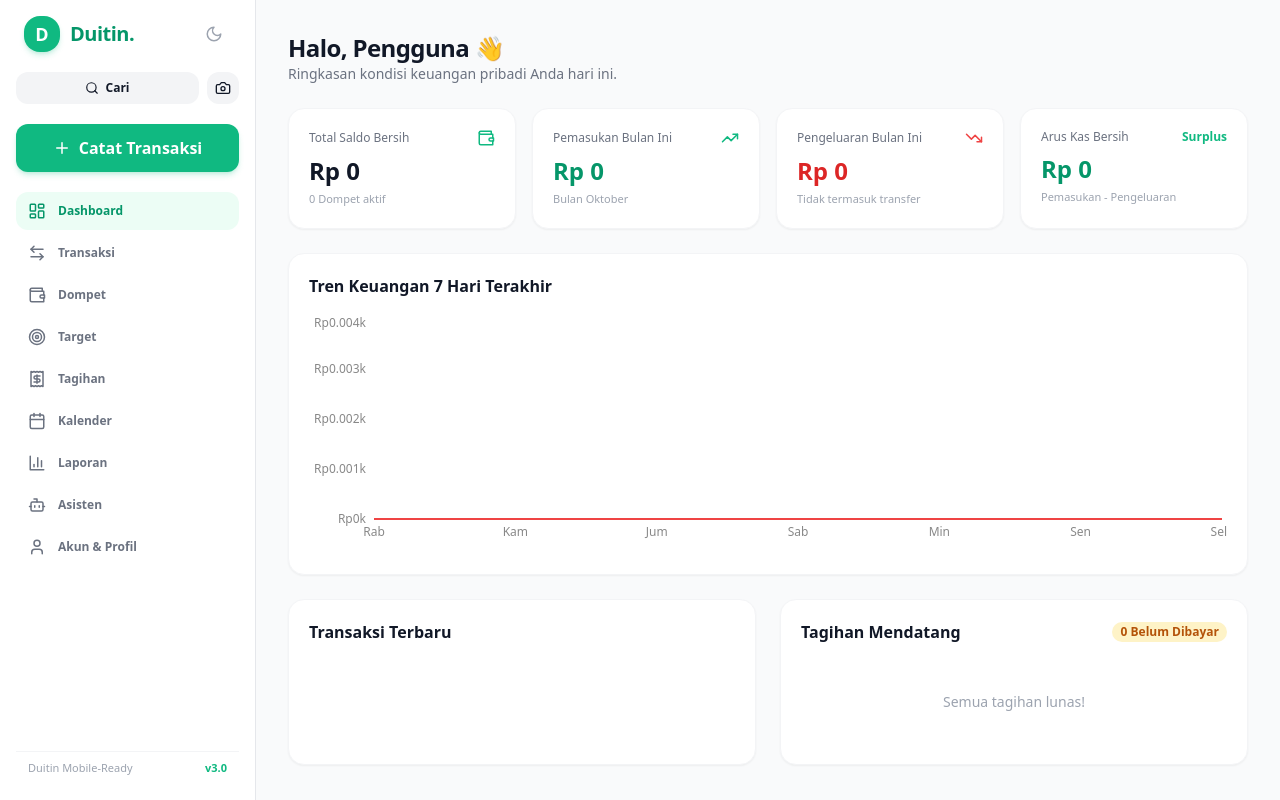
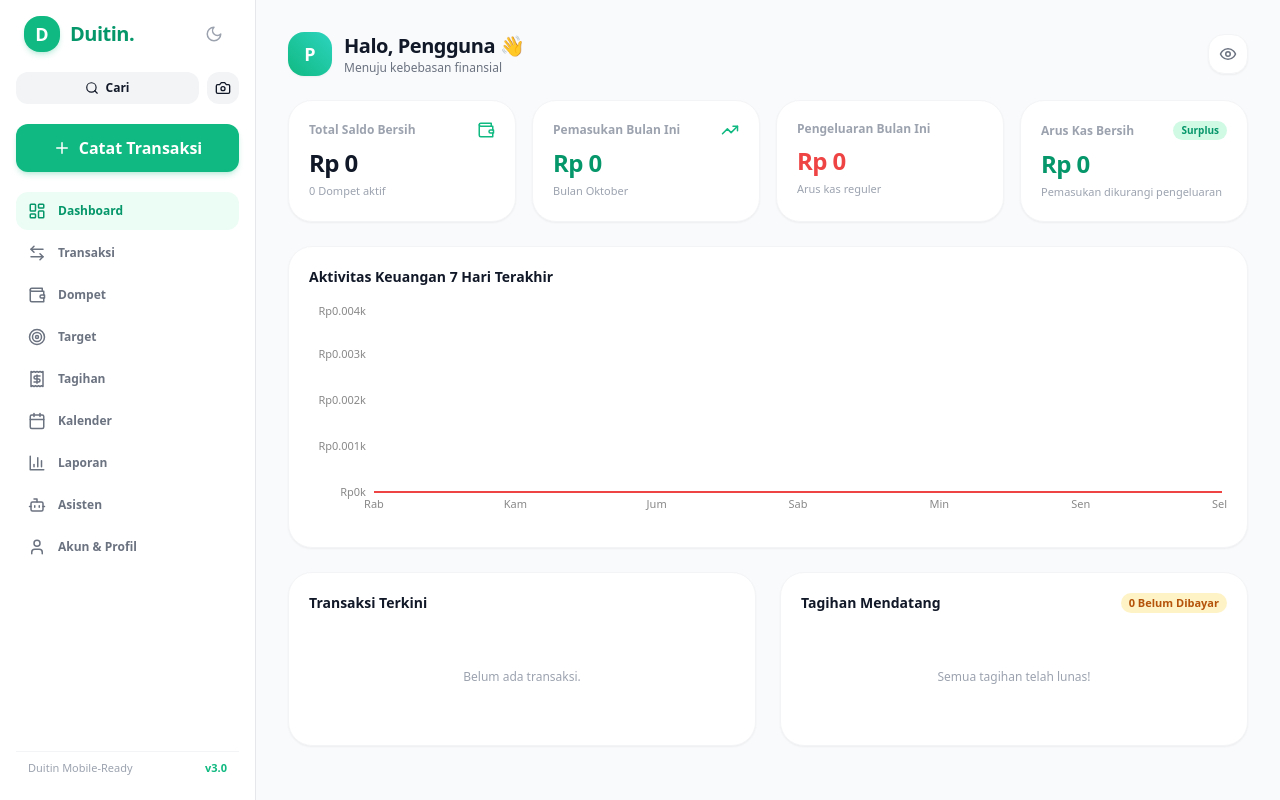
Before and after one commit to ridz883/duitin-, a React (Vite) app: page / in a window 1280 px wide. Built offline with nearby package versions, Linux system fonts and the light colour scheme.

Commit message:
Enhance Dashboard with balance toggle and UI updates
Added functionality to toggle balance visibility and updated related UI components. Improved date handling and enhanced transaction and bill display.

```diff
--- a/src/pages/Dashboard.jsx
+++ b/src/pages/Dashboard.jsx
@@ -6,32 +6,49 @@ import {
   ArrowUpRight,
   ArrowDownLeft,
   Wallet,
-  AlertCircle
+  AlertCircle,
+  Eye,
+  EyeOff
 } from 'lucide-react';
 import { AreaChart, Area, XAxis, YAxis, Tooltip, ResponsiveContainer } from 'recharts';
 
 export default function Dashboard() {
-  const { data, balances } = useContext(DuitinContext);
+  const { data, balances, toggleHideBalance } = useContext(DuitinContext);
 
   const totalBalance = Object.values(balances).reduce((a, b) => a + b, 0);
 
-  const currentMonth = new Date().getMonth() + 1;
-  const currentYear = new Date().getFullYear();
+  const now = new Date();
+  const currentMonth = now.getMonth() + 1;
+  const currentYear = now.getFullYear();
+  const lastMonth = currentMonth === 1 ? 12 : currentMonth - 1;
+  const lastMonthYear = currentMonth === 1 ? currentYear - 1 : currentYear;
 
   let totalIncome = 0;
   let totalExpense = 0;
+  let lastMonthExpense = 0;
 
   data.transactions.forEach(tx => {
     const d = new Date(tx.date);
-    if (d.getMonth() + 1 === currentMonth && d.getFullYear() === currentYear) {
+    const m = d.getMonth() + 1;
+    const y = d.getFullYear();
+
+    if (m === currentMonth && y === currentYear) {
       if (tx.type === 'income') totalIncome += Number(tx.amount);
       if (tx.type === 'expense') totalExpense += Number(tx.amount);
+    } else if (m === lastMonth && y === lastMonthYear) {
+      if (tx.type === 'expense') lastMonthExpense += Number(tx.amount);
     }
   });
 
   const netCashFlow = totalIncome - totalExpense;
 
-  // Tren 7 hari terakhir
+  // Hitung persentase tren pengeluaran dibanding bulan lalu
+  let expenseTrendPercent = 0;
+  if (lastMonthExpense > 0) {
+    expenseTrendPercent = Math.round(((totalExpense - lastMonthExpense) / lastMonthExpense) * 100);
+  }
+
+  // Grafik 7 Hari Terakhir
   const last7Days = Array.from({ length: 7 }).map((_, i) => {
     const d = new Date();
     d.setDate(d.getDate() - (6 - i));
@@ -53,66 +70,93 @@ export default function Dashboard() {
 
   const unpaidBills = data.bills.filter(b => !b.isPaid);
 
+  const displayMoney = (val) => {
+    return data.settings?.hideBalance ? 'Rp ••••••••' : formatIDR(val);
+  };
+
   return (
     <div className="p-4 sm:p-6 lg:p-8 max-w-6xl mx-auto space-y-6">
-      <header className="flex flex-col sm:flex-row sm:items-center justify-between gap-2">
+      <header className="flex items-center justify-between">
+        <div className="flex items-center space-x-3">
+          {data.profile?.avatar ? (
+            <img src={data.profile.avatar} alt="Avatar" className="w-11 h-11 rounded-2xl object-cover border-2 border-emerald-500 shadow-sm" />
+          ) : (
+            <div className="w-11 h-11 rounded-2xl bg-gradient-to-tr from-emerald-500 to-teal-400 flex items-center justify-center text-white font-bold text-lg shadow-sm">
+              {(data.profile?.name || 'P')[0].toUpperCase()}
+            </div>
+          )}
           <div>
-          <h1 className="text-2xl font-bold tracking-tight">Halo, {data.settings?.userName || 'Pengguna'} 👋</h1>
-          <p className="text-sm text-gray-500 dark:text-gray-400">Ringkasan kondisi keuangan pribadi Anda hari ini.</p>
+            <h1 className="text-xl font-black tracking-tight">Halo, {data.profile?.name || 'Pengguna'} 👋</h1>
+            <p className="text-xs text-gray-500 dark:text-gray-400">{data.profile?.bio || 'Kelola keuangan harian secara mandiri'}</p>
           </div>
+        </div>
+
+        <button
+          onClick={toggleHideBalance}
+          className="p-2.5 bg-white dark:bg-gray-900 border border-gray-100 dark:border-gray-800 rounded-2xl text-gray-500 hover:text-emerald-500 shadow-sm transition"
+          title={data.settings?.hideBalance ? 'Tampilkan Saldo' : 'Sembunyikan Saldo'}
+        >
+          {data.settings?.hideBalance ? <EyeOff size={18} /> : <Eye size={18} />}
+        </button>
       </header>
 
-      {/* Ringkasan Saldo & Arus Kas */}
+      {/* Kartu Ringkasan */}
       <div className="grid grid-cols-1 sm:grid-cols-2 lg:grid-cols-4 gap-4">
-        <div className="bg-white dark:bg-gray-900 p-5 rounded-2xl border border-gray-100 dark:border-gray-800 shadow-sm">
+        <div className="bg-white dark:bg-gray-900 p-5 rounded-3xl border border-gray-100 dark:border-gray-800 shadow-sm">
           <div className="flex items-center justify-between mb-2">
-            <span className="text-xs text-gray-500 font-medium">Total Saldo Bersih</span>
+            <span className="text-xs text-gray-400 font-semibold">Total Saldo Bersih</span>
             <Wallet size={18} className="text-emerald-500" />
           </div>
-          <div className="text-2xl font-bold">{formatIDR(totalBalance)}</div>
+          <div className="text-2xl font-black tracking-tight">{displayMoney(totalBalance)}</div>
           <p className="text-[11px] text-gray-400 mt-1">{data.accounts.length} Dompet aktif</p>
         </div>
 
-        <div className="bg-white dark:bg-gray-900 p-5 rounded-2xl border border-gray-100 dark:border-gray-800 shadow-sm">
+        <div className="bg-white dark:bg-gray-900 p-5 rounded-3xl border border-gray-100 dark:border-gray-800 shadow-sm">
           <div className="flex items-center justify-between mb-2">
-            <span className="text-xs text-gray-500 font-medium">Pemasukan Bulan Ini</span>
+            <span className="text-xs text-gray-400 font-semibold">Pemasukan Bulan Ini</span>
             <TrendingUp size={18} className="text-emerald-500" />
           </div>
-          <div className="text-2xl font-bold text-emerald-600 dark:text-emerald-400">{formatIDR(totalIncome)}</div>
-          <p className="text-[11px] text-gray-400 mt-1">Bulan {new Date().toLocaleDateString('id-ID', { month: 'long' })}</p>
+          <div className="text-2xl font-black text-emerald-600 dark:text-emerald-400 tracking-tight">{displayMoney(totalIncome)}</div>
+          <p className="text-[11px] text-gray-400 mt-1">Bulan {now.toLocaleDateString('id-ID', { month: 'long' })}</p>
         </div>
 
-        <div className="bg-white dark:bg-gray-900 p-5 rounded-2xl border border-gray-100 dark:border-gray-800 shadow-sm">
+        <div className="bg-white dark:bg-gray-900 p-5 rounded-3xl border border-gray-100 dark:border-gray-800 shadow-sm">
           <div className="flex items-center justify-between mb-2">
-            <span className="text-xs text-gray-500 font-medium">Pengeluaran Bulan Ini</span>
-            <TrendingDown size={18} className="text-red-500" />
+            <span className="text-xs text-gray-400 font-semibold">Pengeluaran Bulan Ini</span>
+            {lastMonthExpense > 0 && (
+              <span className={`text-[10px] font-bold px-2 py-0.5 rounded-full ${expenseTrendPercent > 0 ? 'bg-red-100 text-red-600' : 'bg-emerald-100 text-emerald-600'}`}>
+                {expenseTrendPercent > 0 ? `+${expenseTrendPercent}%` : `${expenseTrendPercent}%`}
+              </span>
+            )}
           </div>
-          <div className="text-2xl font-bold text-red-600 dark:text-red-400">{formatIDR(totalExpense)}</div>
-          <p className="text-[11px] text-gray-400 mt-1">Tidak termasuk transfer</p>
+          <div className="text-2xl font-black text-red-500 tracking-tight">{displayMoney(totalExpense)}</div>
+          <p className="text-[11px] text-gray-400 mt-1">
+            {lastMonthExpense > 0 ? `Bln lalu: ${displayMoney(lastMonthExpense)}` : 'Arus kas reguler'}
+          </p>
         </div>
 
-        <div className="bg-white dark:bg-gray-900 p-5 rounded-2xl border border-gray-100 dark:border-gray-800 shadow-sm">
+        <div className="bg-white dark:bg-gray-900 p-5 rounded-3xl border border-gray-100 dark:border-gray-800 shadow-sm">
           <div className="flex items-center justify-between mb-2">
-            <span className="text-xs text-gray-500 font-medium">Arus Kas Bersih</span>
-            <span className={`text-xs font-semibold ${netCashFlow >= 0 ? 'text-emerald-500' : 'text-red-500'}`}>
+            <span className="text-xs text-gray-400 font-semibold">Arus Kas Bersih</span>
+            <span className={`text-[10px] font-bold px-2 py-0.5 rounded-full ${netCashFlow >= 0 ? 'bg-emerald-100 text-emerald-600' : 'bg-red-100 text-red-600'}`}>
               {netCashFlow >= 0 ? 'Surplus' : 'Defisit'}
             </span>
           </div>
-          <div className={`text-2xl font-bold ${netCashFlow >= 0 ? 'text-emerald-600 dark:text-emerald-400' : 'text-red-600 dark:text-red-400'}`}>
-            {formatIDR(netCashFlow)}
+          <div className={`text-2xl font-black tracking-tight ${netCashFlow >= 0 ? 'text-emerald-600 dark:text-emerald-400' : 'text-red-500'}`}>
+            {displayMoney(netCashFlow)}
           </div>
-          <p className="text-[11px] text-gray-400 mt-1">Pemasukan - Pengeluaran</p>
+          <p className="text-[11px] text-gray-400 mt-1">Pemasukan dikurangi pengeluaran</p>
         </div>
       </div>
 
-      {/* Grafik Tren 7 Hari Terakhir */}
-      <div className="bg-white dark:bg-gray-900 p-5 rounded-2xl border border-gray-100 dark:border-gray-800 shadow-sm">
-        <h2 className="text-base font-bold mb-4">Tren Keuangan 7 Hari Terakhir</h2>
-        <div className="h-60 w-full">
+      {/* Grafik Tren */}
+      <div className="bg-white dark:bg-gray-900 p-5 rounded-3xl border border-gray-100 dark:border-gray-800 shadow-sm">
+        <h2 className="text-sm font-bold mb-4">Aktivitas Keuangan 7 Hari Terakhir</h2>
+        <div className="h-56 w-full">
           <ResponsiveContainer width="100%" height="100%">
             <AreaChart data={last7Days}>
-              <XAxis dataKey="day" stroke="#888888" fontSize={12} tickLine={false} axisLine={false} />
-              <YAxis stroke="#888888" fontSize={12} tickLine={false} axisLine={false} tickFormatter={(val) => `Rp${val/1000}k`} />
+              <XAxis dataKey="day" stroke="#888888" fontSize={11} tickLine={false} axisLine={false} />
+              <YAxis stroke="#888888" fontSize={11} tickLine={false} axisLine={false} tickFormatter={(val) => `Rp${val/1000}k`} />
               <Tooltip formatter={(value) => formatIDR(value)} />
               <Area type="monotone" dataKey="Pemasukan" stroke="#10b981" fill="#10b981" fillOpacity={0.15} strokeWidth={2} />
               <Area type="monotone" dataKey="Pengeluaran" stroke="#ef4444" fill="#ef4444" fillOpacity={0.15} strokeWidth={2} />
@@ -121,15 +165,18 @@ export default function Dashboard() {
         </div>
       </div>
 
+      {/* Grid Bawah: Transaksi Terbaru & Tagihan */}
       <div className="grid grid-cols-1 lg:grid-cols-2 gap-6">
-        {/* Aktivitas Terakhir */}
-        <div className="bg-white dark:bg-gray-900 p-5 rounded-2xl border border-gray-100 dark:border-gray-800 shadow-sm">
-          <h2 className="text-base font-bold mb-4">Transaksi Terbaru</h2>
+        <div className="bg-white dark:bg-gray-900 p-5 rounded-3xl border border-gray-100 dark:border-gray-800 shadow-sm">
+          <h2 className="text-sm font-bold mb-4">Transaksi Terkini</h2>
+          {data.transactions.length === 0 ? (
+            <p className="text-xs text-gray-400 text-center py-10">Belum ada transaksi.</p>
+          ) : (
             <div className="space-y-3">
               {data.transactions.slice(0, 5).map(tx => (
-              <div key={tx.id} className="flex items-center justify-between p-3 rounded-xl bg-gray-50 dark:bg-gray-800/50">
+                <div key={tx.id} className="flex items-center justify-between p-3 rounded-2xl bg-gray-50 dark:bg-gray-800/40">
                   <div className="flex items-center space-x-3">
-                  <div className={`p-2 rounded-xl ${
+                    <div className={`p-2.5 rounded-xl ${
                       tx.type === 'income' ? 'bg-emerald-100 text-emerald-600 dark:bg-emerald-950 dark:text-emerald-400' :
                       tx.type === 'expense' ? 'bg-red-100 text-red-600 dark:bg-red-950 dark:text-red-400' :
                       'bg-blue-100 text-blue-600 dark:bg-blue-950 dark:text-blue-400'
@@ -137,43 +184,43 @@ export default function Dashboard() {
                       {tx.type === 'income' ? <ArrowDownLeft size={16} /> : tx.type === 'expense' ? <ArrowUpRight size={16} /> : <Wallet size={16} />}
                     </div>
                     <div>
-                    <p className="text-sm font-semibold">{tx.title}</p>
-                    <p className="text-xs text-gray-400">{tx.date} • {tx.type === 'transfer' ? 'Transfer' : tx.category}</p>
+                      <p className="text-xs font-bold">{tx.title}</p>
+                      <p className="text-[10px] text-gray-400">{tx.date} • {tx.type === 'transfer' ? 'Transfer' : tx.category}</p>
                     </div>
                   </div>
-                <div className={`text-sm font-bold ${
+                  <span className={`text-xs font-black ${
                     tx.type === 'income' ? 'text-emerald-500' :
                     tx.type === 'expense' ? 'text-red-500' : 'text-gray-700 dark:text-gray-300'
                   }`}>
-                  {tx.type === 'expense' ? '-' : tx.type === 'income' ? '+' : ''}{formatIDR(tx.amount)}
-                </div>
+                    {tx.type === 'expense' ? '-' : tx.type === 'income' ? '+' : ''}{displayMoney(tx.amount)}
+                  </span>
                 </div>
               ))}
             </div>
+          )}
         </div>
 
-        {/* Tagihan Jatuh Tempo */}
-        <div className="bg-white dark:bg-gray-900 p-5 rounded-2xl border border-gray-100 dark:border-gray-800 shadow-sm">
+        <div className="bg-white dark:bg-gray-900 p-5 rounded-3xl border border-gray-100 dark:border-gray-800 shadow-sm">
           <div className="flex items-center justify-between mb-4">
-            <h2 className="text-base font-bold">Tagihan Mendatang</h2>
-            <span className="text-xs bg-amber-100 text-amber-700 dark:bg-amber-950 dark:text-amber-400 px-2 py-0.5 rounded-full font-semibold">
+            <h2 className="text-sm font-bold">Tagihan Mendatang</h2>
+            <span className="text-[11px] bg-amber-100 text-amber-700 dark:bg-amber-950 dark:text-amber-400 px-2 py-0.5 rounded-full font-bold">
               {unpaidBills.length} Belum Dibayar
             </span>
           </div>
           {unpaidBills.length === 0 ? (
-            <p className="text-sm text-gray-400 text-center py-8">Semua tagihan lunas!</p>
+            <p className="text-xs text-gray-400 text-center py-10">Semua tagihan telah lunas!</p>
           ) : (
             <div className="space-y-3">
               {unpaidBills.map(b => (
-                <div key={b.id} className="flex items-center justify-between p-3 rounded-xl border border-amber-200 dark:border-amber-900/50 bg-amber-50/50 dark:bg-amber-950/20">
+                <div key={b.id} className="flex items-center justify-between p-3 rounded-2xl border border-amber-200 dark:border-amber-900/40 bg-amber-50/40 dark:bg-amber-950/20">
                   <div className="flex items-center space-x-3">
                     <AlertCircle size={18} className="text-amber-500" />
                     <div>
-                      <p className="text-sm font-semibold">{b.name}</p>
-                      <p className="text-xs text-gray-400">Jatuh tempo: {b.dueDate}</p>
+                      <p className="text-xs font-bold">{b.name}</p>
+                      <p className="text-[10px] text-gray-400">Jatuh tempo: {b.dueDate}</p>
                     </div>
                   </div>
-                  <span className="text-sm font-bold text-amber-600 dark:text-amber-400">{formatIDR(b.amount)}</span>
+                  <span className="text-xs font-black text-amber-600 dark:text-amber-400">{displayMoney(b.amount)}</span>
                 </div>
               ))}
             </div>
```
Lines whose indentation alone changed are shown as unchanged.
